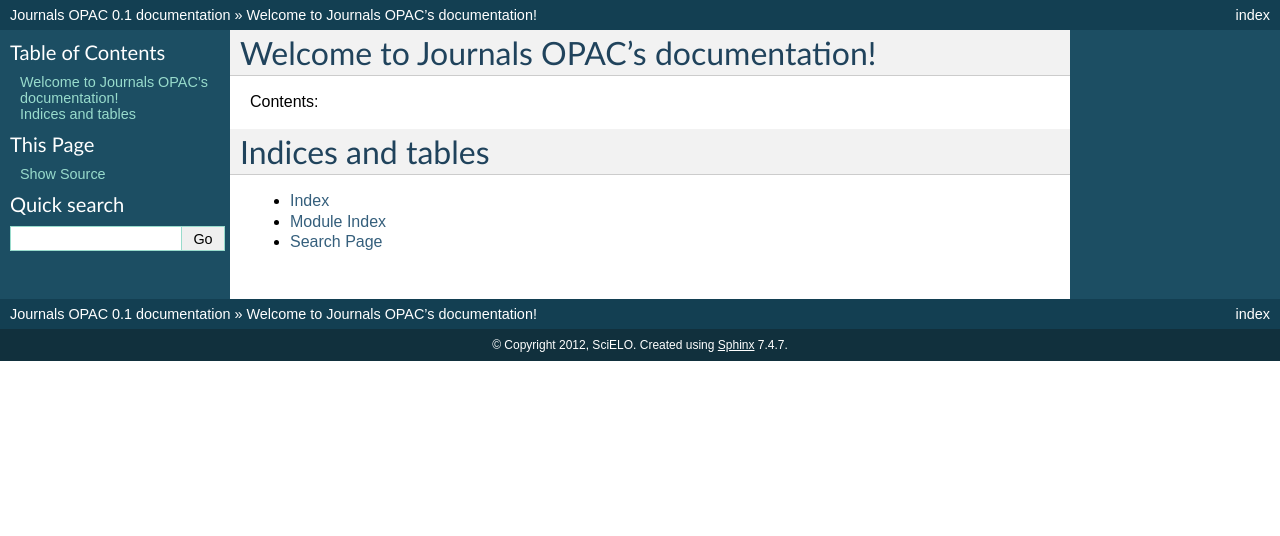
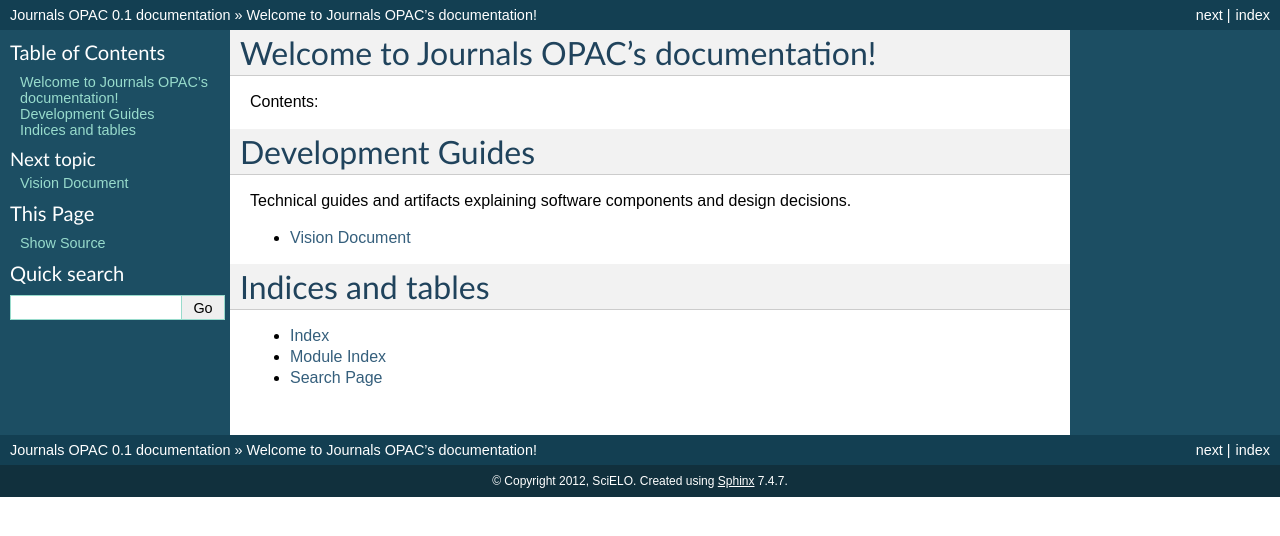
Before and after one commit to scieloorg/journals-opac, a Sphinx documentation site: the page built from docs/index.rst, in a window 1280 px wide. Shown: the top 536 px of the page. Built offline with Sphinx 7.4.7, drawn with Linux system fonts in a browser that asks for light colours.

Commit message:
Read the docs first files

```diff
--- /dev/null
+++ b/docs/dev/vision.rst
@@ -0,0 +1,2 @@
+Vision Document
+===============
--- a/docs/index.rst
+++ b/docs/index.rst
@@ -12,6 +12,16 @@ Contents:
    :maxdepth: 2
 
 
+Development Guides
+==================
+
+Technical guides and artifacts explaining software components
+and design decisions.
+
+.. toctree::
+   :maxdepth: 2
+
+   dev/vision
 
 Indices and tables
 ==================
```
Also changed, not shown: 1 other file.
